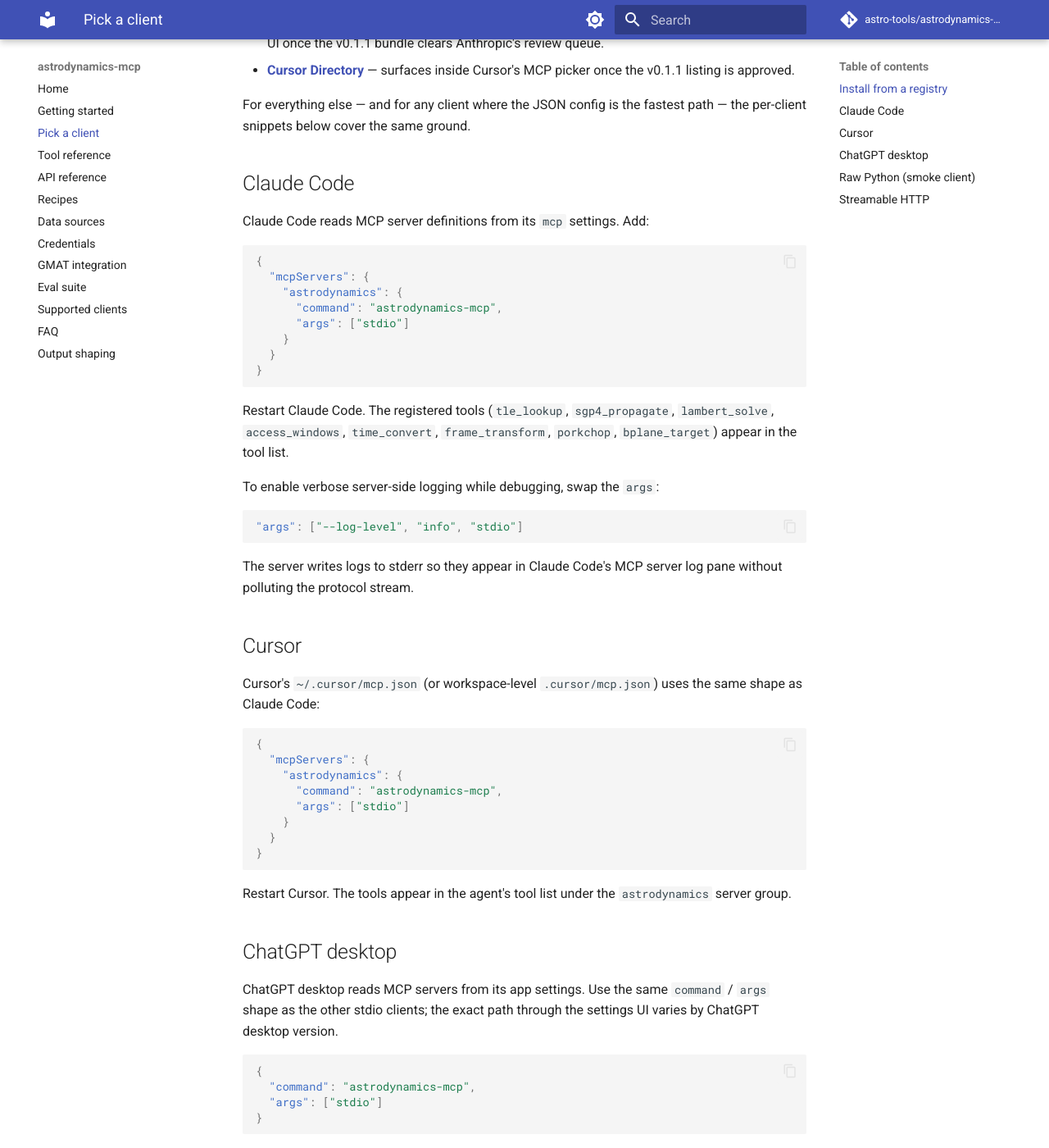
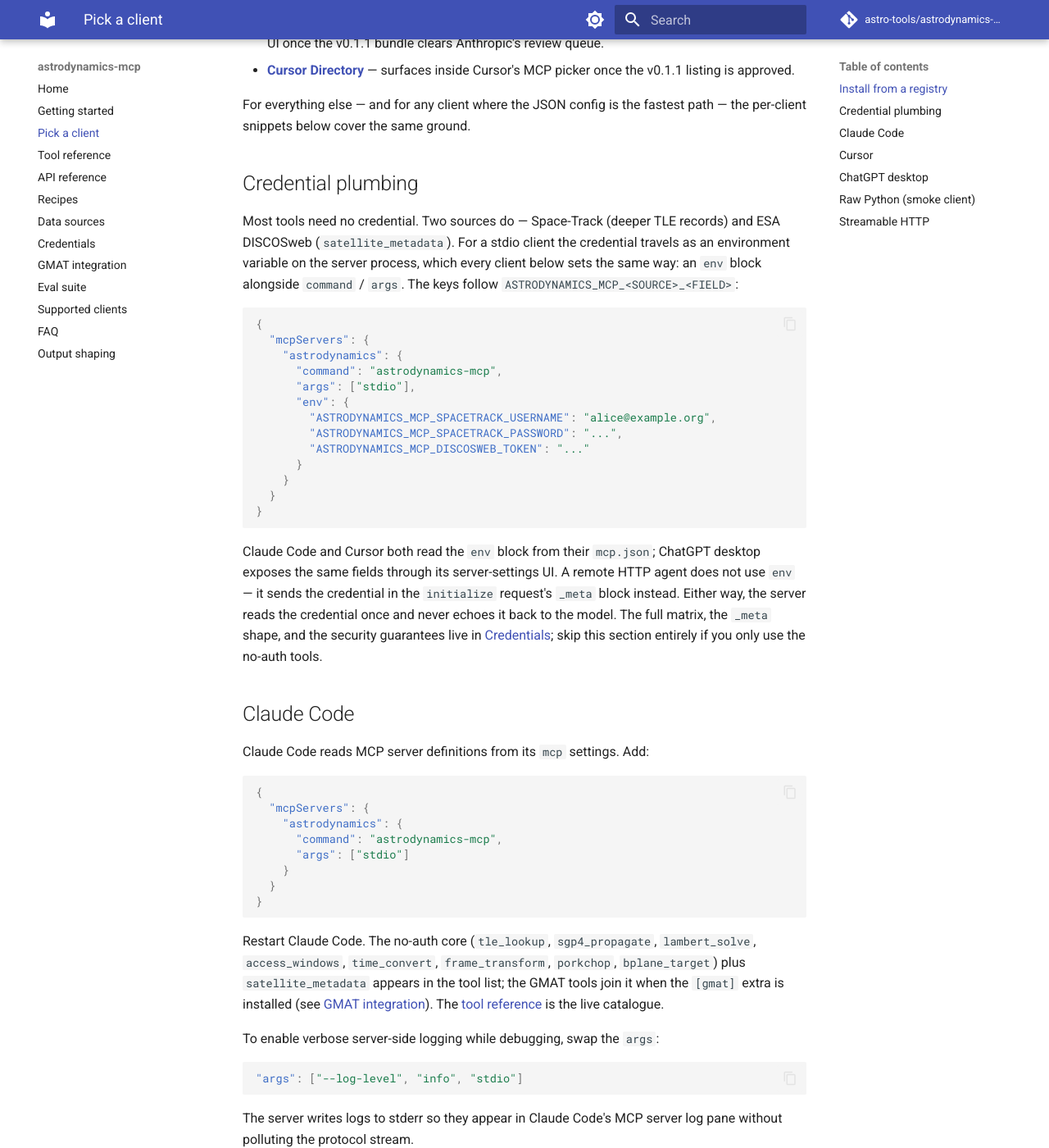
Before and after one commit to astro-tools/astrodynamics-mcp, an MkDocs documentation site: the page built from docs/pick-a-client.md, in a window 1280 px wide and 1400 px high, scrolled down 578 px. Shown: the whole window at 82% size. Built offline with MkDocs 1.6.1 and Material for MkDocs 9.7.7, drawn with Linux system fonts in a browser that asks for light colours; comment, search, counter and statistics services are not loaded; some of the changed text lies outside the part shown.

Commit message:
Surface the v0.2 tools and credential plumbing on the landing pages
index.md now describes the nine base tools (adds satellite_metadata and
the Space-Track tle_lookup path) plus the five GMAT tools behind the
[gmat] extra. pick-a-client.md gains a per-client credential-plumbing
section, refreshes its tool list, and corrects the trust-boundary
warning that claimed the surface runs no arbitrary scripts — the GMAT
tools now do.

Closes #77

````diff
--- a/docs/pick-a-client.md
+++ b/docs/pick-a-client.md
@@ -27,6 +27,39 @@
 For everything else — and for any client where the JSON config is the
 fastest path — the per-client snippets below cover the same ground.
 
+## Credential plumbing
+
+Most tools need no credential. Two sources do — Space-Track (deeper TLE
+records) and ESA DISCOSweb (`satellite_metadata`). For a stdio client the
+credential travels as an environment variable on the server process, which
+every client below sets the same way: an `env` block alongside `command` /
+`args`. The keys follow `ASTRODYNAMICS_MCP_<SOURCE>_<FIELD>`:
+
+```json
+{
+  "mcpServers": {
+    "astrodynamics": {
+      "command": "astrodynamics-mcp",
+      "args": ["stdio"],
+      "env": {
+        "ASTRODYNAMICS_MCP_SPACETRACK_USERNAME": "alice@example.org",
+        "ASTRODYNAMICS_MCP_SPACETRACK_PASSWORD": "...",
+        "ASTRODYNAMICS_MCP_DISCOSWEB_TOKEN": "..."
+      }
+    }
+  }
+}
+```
+
+Claude Code and Cursor both read the `env` block from their `mcp.json`;
+ChatGPT desktop exposes the same fields through its server-settings UI. A
+remote HTTP agent does not use `env` — it sends the credential in the
+`initialize` request's `_meta` block instead. Either way, the server reads
+the credential once and never echoes it back to the model. The full matrix,
+the `_meta` shape, and the security guarantees live in
+[Credentials](credentials.md); skip this section entirely if you only use the
+no-auth tools.
+
 ## Claude Code
 
 Claude Code reads MCP server definitions from its `mcp` settings. Add:
@@ -42,9 +75,12 @@
 }
 ```
 
-Restart Claude Code. The registered tools (`tle_lookup`, `sgp4_propagate`,
+Restart Claude Code. The no-auth core (`tle_lookup`, `sgp4_propagate`,
 `lambert_solve`, `access_windows`, `time_convert`, `frame_transform`,
-`porkchop`, `bplane_target`) appear in the tool list.
+`porkchop`, `bplane_target`) plus `satellite_metadata` appears in the tool
+list; the GMAT tools join it when the `[gmat]` extra is installed (see
+[GMAT integration](gmat-integration.md)). The [tool reference](tool-reference.md)
+is the live catalogue.
 
 To enable verbose server-side logging while debugging, swap the `args`:
 
@@ -136,10 +172,11 @@
 how this is enforced.
 
 !!! warning "Trust boundary"
-    Streamable HTTP exposes every tool to any caller that can reach the
-    port. The server ships no built-in auth and the current tool surface
-    does not execute arbitrary scripts — but bind to `127.0.0.1` (the
-    default) unless you intentionally want the server reachable across
-    the network, and put it behind your own auth proxy when you do.
-    Sandboxing for arbitrary-script tools is one of the open design
-    questions for the planned GMAT integration.
+    Streamable HTTP exposes every registered tool to any caller that can
+    reach the port. The server ships no built-in auth. When the `[gmat]`
+    extra is installed, `gmat_run_mission` and `gmat_execute_script` run
+    arbitrary GMAT scripts, so an exposed HTTP port is an arbitrary-code
+    surface — bind to `127.0.0.1` (the default) unless you intentionally
+    want the server reachable across the network, and put it behind your
+    own auth proxy when you do. The operator owns this trust boundary; see
+    [GMAT integration](gmat-integration.md#transports).
````
Also changed, not shown: docs/index.md (+15 -6 lines).
